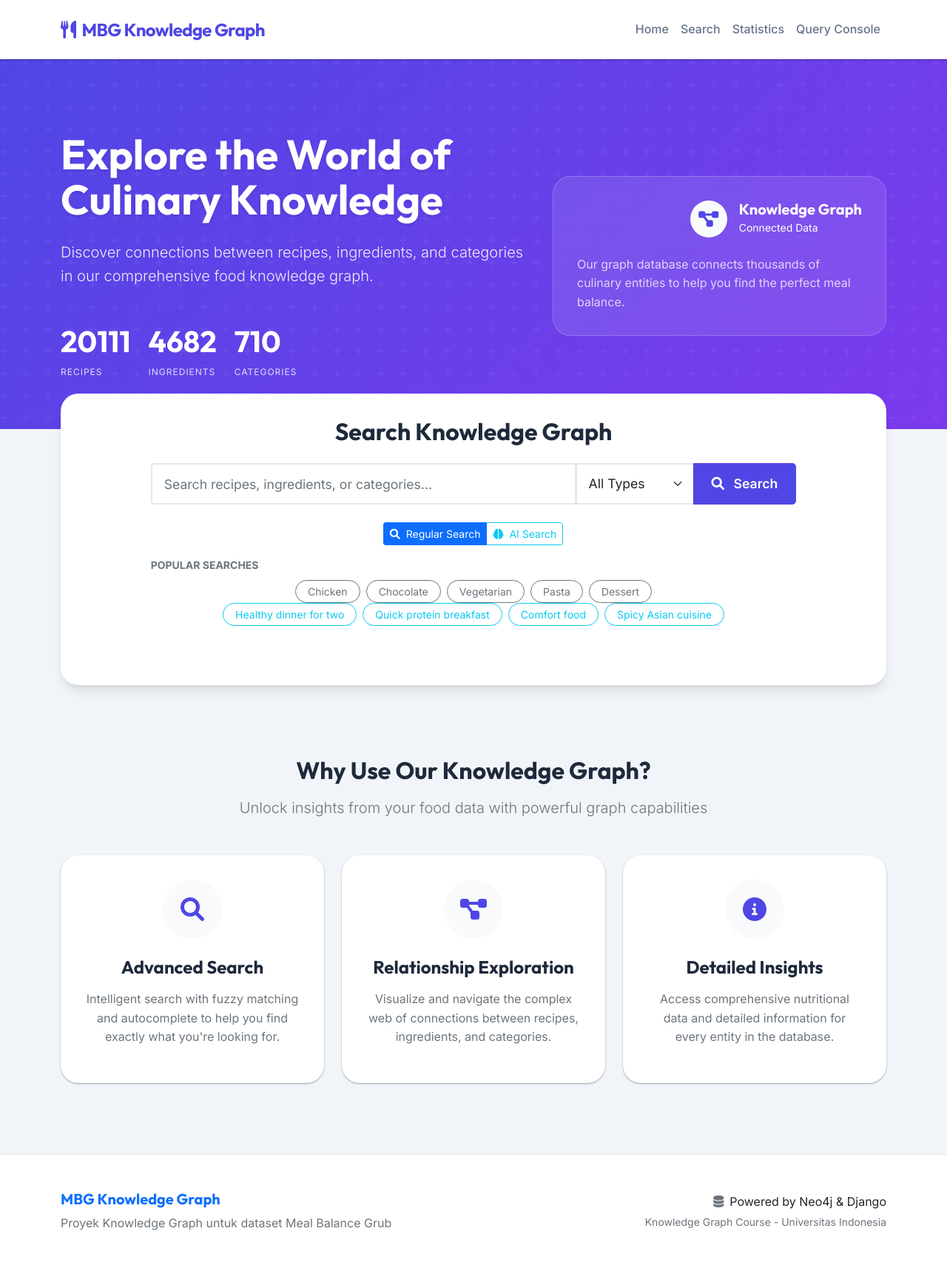
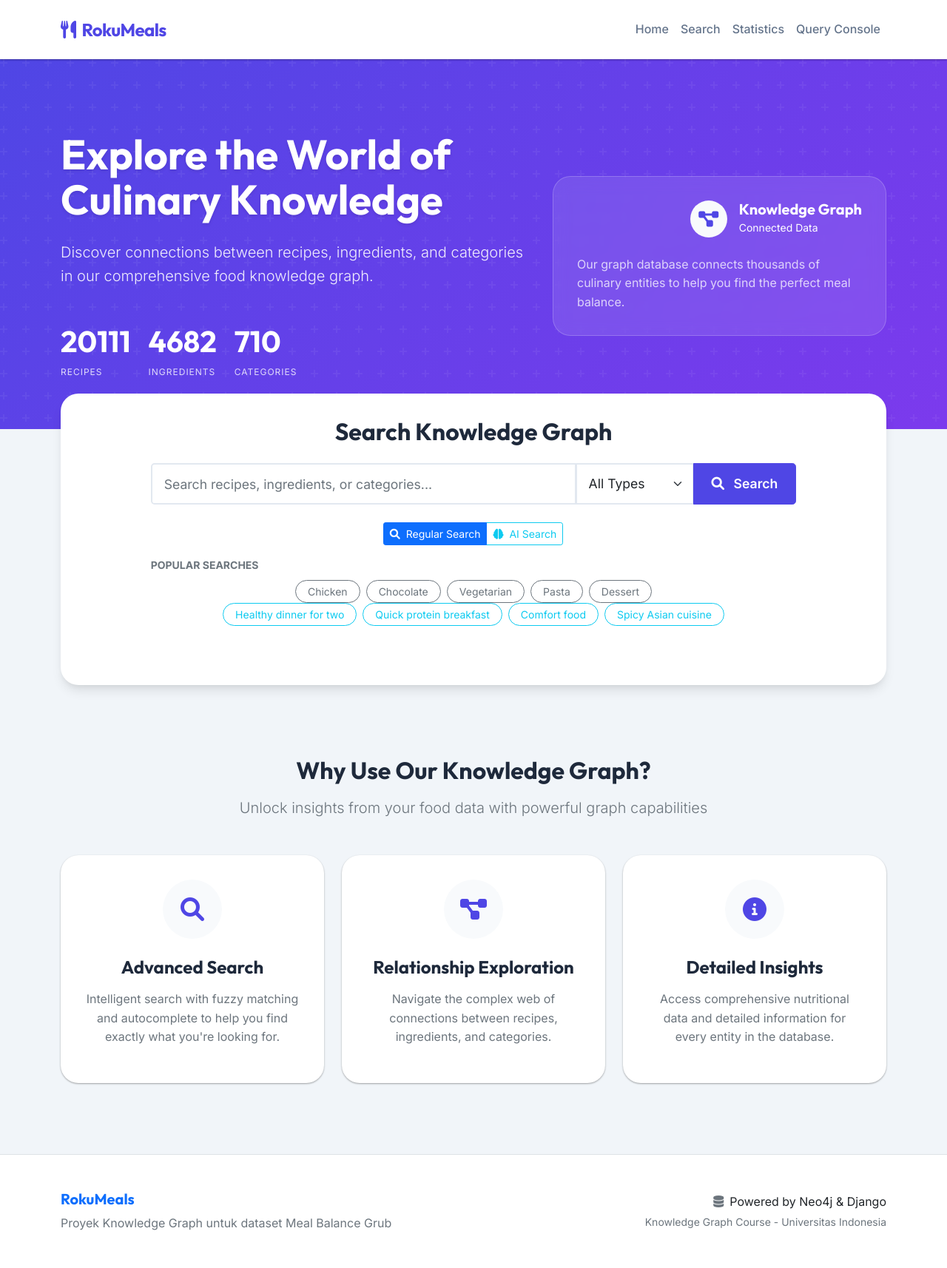
Before and after one commit to rokunana-rokumeals/rokumeals, a Django app: template templates/mbg_app/home.html in a window 1280 px wide. Shown: the whole page at 74% size. Run offline with Django 5.2, Linux system fonts and the light colour scheme; the template is opened without the code that fills it, so the values that code supplies are empty; parts of the project's set-up code (start-up, migrations or seed data) failed here and were passed over; some libraries are stand-ins or nearby versions.

Commit message:
chore: refactor ui web title

```diff
--- a/templates/mbg_app/home.html
+++ b/templates/mbg_app/home.html
@@ -5,7 +5,7 @@
 <head>
     <meta charset="UTF-8">
     <meta name="viewport" content="width=device-width, initial-scale=1.0">
-    <title>MBG Knowledge Graph - Search Recipes & Ingredients</title>
+    <title>RokuMeals - Search Recipes & Ingredients</title>
     <!-- Google Fonts -->
     <link rel="preconnect" href="https://fonts.googleapis.com">
     <link rel="preconnect" href="https://fonts.gstatic.com" crossorigin>
@@ -25,7 +25,7 @@
     <nav class="navbar navbar-expand-lg fixed-top">
         <div class="container">
             <a class="navbar-brand" href="/">
-                <i class="fas fa-utensils me-2"></i>MBG Knowledge Graph
+                <i class="fas fa-utensils me-2"></i>RokuMeals
             </a>
             <button class="navbar-toggler" type="button" data-bs-toggle="collapse" data-bs-target="#navbarNav">
                 <span class="navbar-toggler-icon"></span>
@@ -222,7 +222,7 @@
                     </div>
                     <h4>Relationship Exploration</h4>
                     <p class="text-muted mt-3">
-                        Visualize and navigate the complex web of connections between recipes, ingredients, and
+                        Navigate the complex web of connections between recipes, ingredients, and
                         categories.
                     </p>
                 </div>
@@ -250,7 +250,7 @@
         <div class="container">
             <div class="row align-items-center">
                 <div class="col-md-6">
-                    <h5 class="fw-bold text-primary mb-2">MBG Knowledge Graph</h5>
+                    <h5 class="fw-bold text-primary mb-2">RokuMeals</h5>
                     <p class="text-muted mb-0">Proyek Knowledge Graph untuk dataset Meal Balance Grub</p>
                 </div>
                 <div class="col-md-6 text-md-end mt-3 mt-md-0">
```
